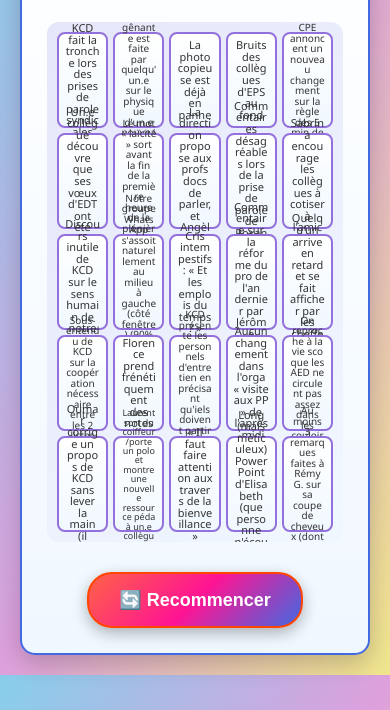
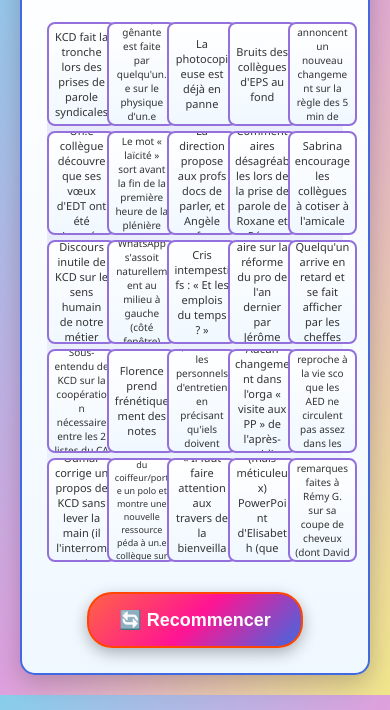
Before and after one commit to QuizEVARS/bingo, a plain HTML site: page index.html in a window 390 px wide. Shown: the part 134-844 px from the top of the page. Drawn offline with Linux system fonts and the light colour scheme.

Commit message:
Update index.html

```diff
--- a/index.html
+++ b/index.html
@@ -66,44 +66,33 @@
             grid-template-columns: repeat(5, 1fr);
             gap: 5px;
             margin-bottom: 30px;
-            padding: 10px;
+            padding: 0;
             background: linear-gradient(135deg, #e6e6fa, #f0f8ff);
             border-radius: 12px;
-
             width: 100%;
             box-sizing: border-box;
-            overflow: hidden; /* empêche le débordement horizontal */
         }
 
-        /* === BINGO CASES UNIFORMES ET CENTRÉES === */
         .bingo-case {
-            height: 100px; /* hauteur uniforme */
+            width: 100%;
+            height: 90px; /* taille uniforme des cases */
             border: 2px solid #9370db;
             background: linear-gradient(to bottom, #ffffff, #f0f8ff);
             border-radius: 8px;
             cursor: pointer;
 
             display: flex;
-            flex-direction: column;
-            justify-content: center; /* centre verticalement */
-            align-items: center;     /* centre horizontalement */
+            justify-content: center;
+            align-items: center;
+            text-align: center;
+            padding: 5px;
 
-            padding: 10px;
-            font-size: 9px;
-            line-height: 1.2;
-            text-align: center;
-
-            white-space: normal;
-            word-break: break-word;
-            overflow-wrap: break-word;
-            hyphens: none;
-            min-width: 0; /* important pour rester dans le conteneur */
-
-            transition: all 0.3s;
-            color: #333;
             font-family: 'Segoe UI', Tahoma, sans-serif;
             font-weight: 500;
-            position: relative;
+            color: #333;
+
+            overflow: hidden; /* empêche le texte de dépasser */
+            word-break: break-word;
         }
 
         .bingo-case:hover {
@@ -114,42 +103,12 @@
 
         .bingo-case.checked {
             background: linear-gradient(135deg, rgba(50, 205, 50, 0.7), rgba(34, 139, 34, 0.7));
-            color: #333;
             border-color: #228b22;
             box-shadow: 0 4px 8px rgba(0,0,0,0.2);
         }
 
         .bingo-case.checked:hover {
-            background: linear-gradient(135deg, rgba(50, 205, 50, 0.7), rgba(34, 139, 34, 0.7));
             transform: scale(1);
-        }
-
-        /* Responsive pour téléphones */
-        @media (max-width: 500px) {
-            .bingo-case {
-                height: 90px;
-                font-size: 10px;
-                padding: 8px;
-                line-height: 1.1;
-            }
-        }
-
-        @media (max-width: 400px) {
-            .bingo-case {
-                height: 80px;
-                font-size: 9px;
-                padding: 6px;
-                line-height: 1.05;
-            }
-        }
-
-        @media (max-width: 350px) {
-            .bingo-case {
-                height: 70px;
-                font-size: 8px;
-                padding: 5px;
-                line-height: 1.0;
-            }
         }
 
         .reset-btn {
@@ -243,6 +202,7 @@
             return nouveauTableau;
         }
 
+        // Ajuste dynamiquement la police pour que le texte tienne dans la case
         function ajusterTaillePolice(texte) {
             if (texte.length > 120) return '8px';
             if (texte.length > 100) return '9px';
```
